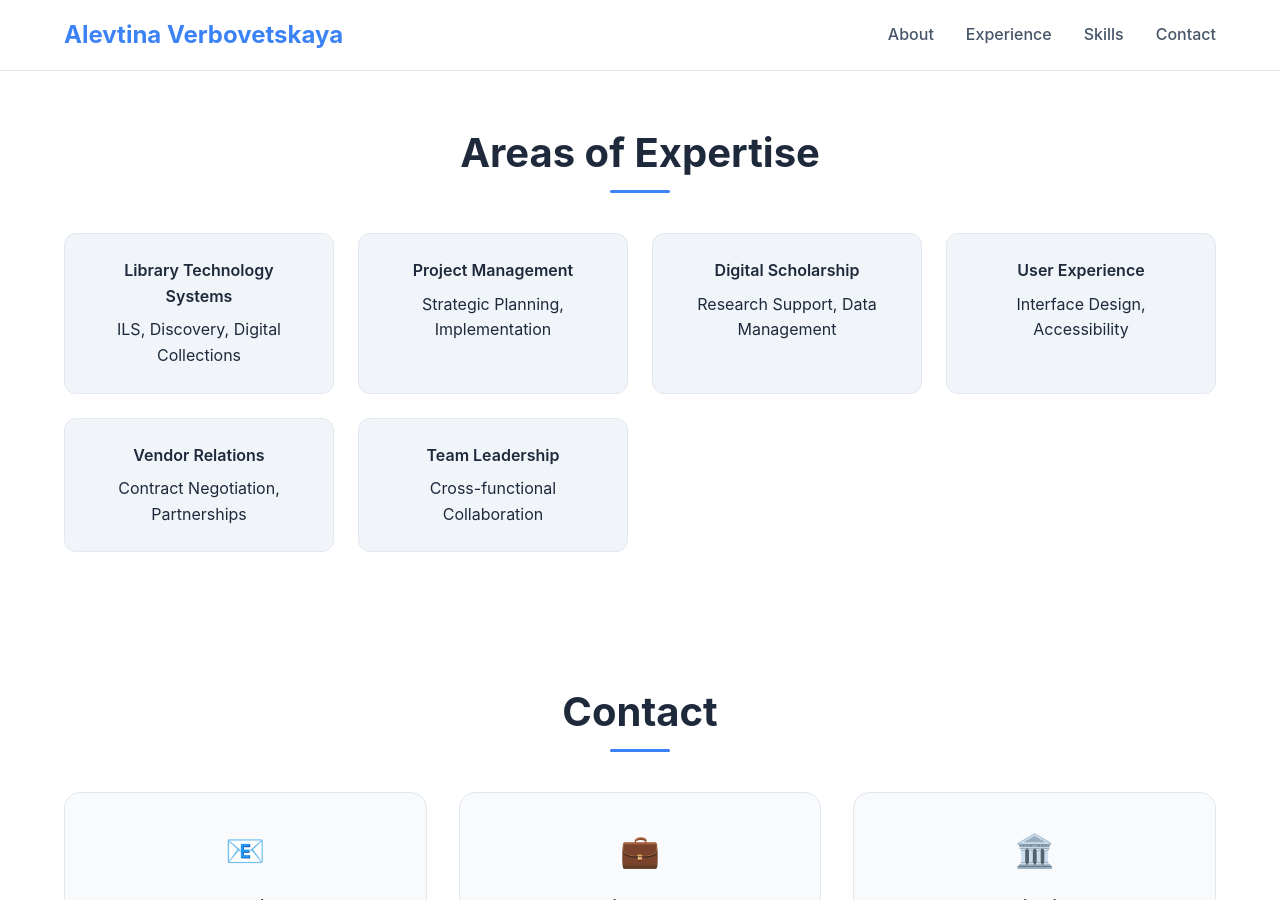
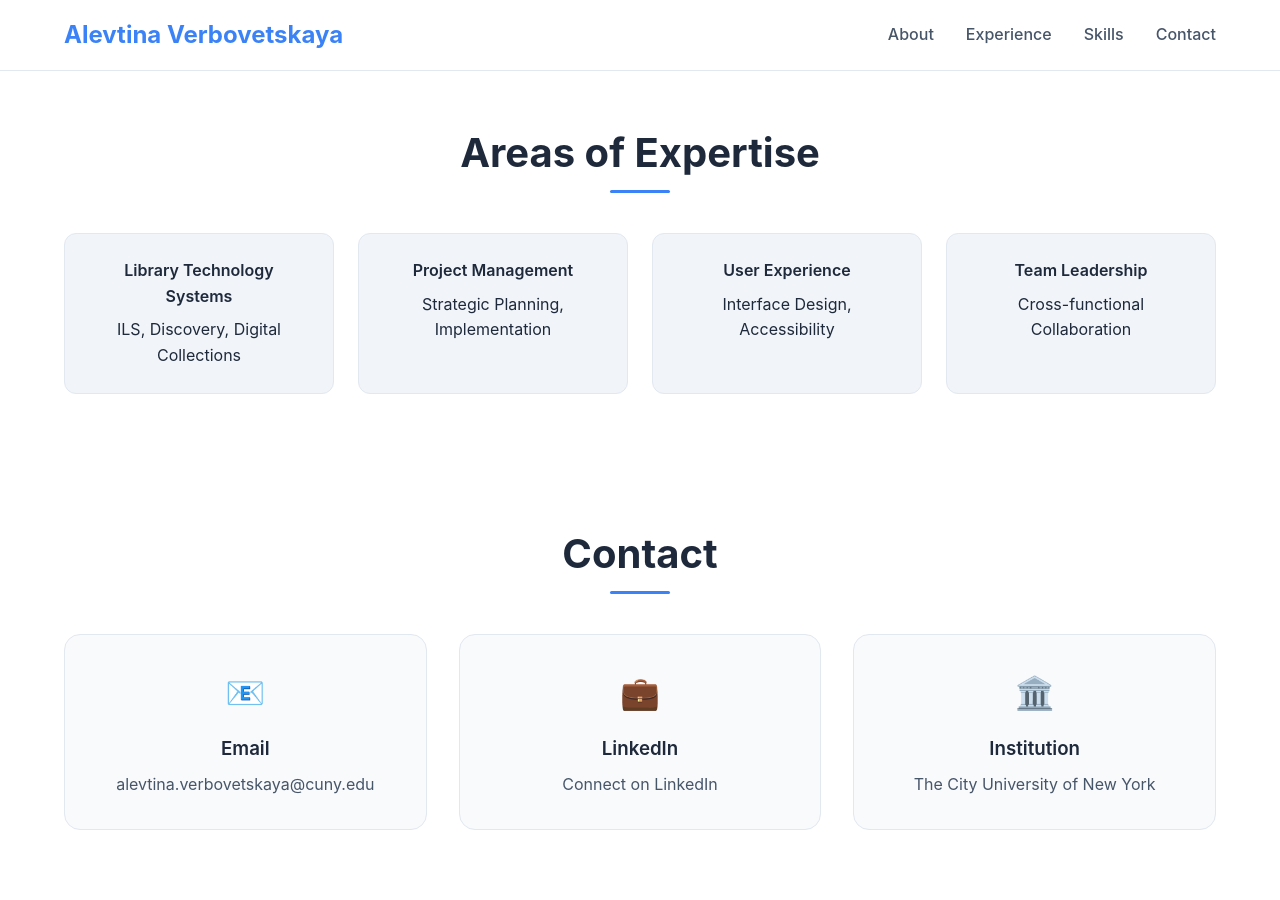
Before and after one commit to alevtina/alevtina.github.io, a Jekyll site: the page built from index.md, in a window 1280 px wide and 900 px high, scrolled down 1840 px. Built offline with Jekyll 4.4.1, drawn with Linux system fonts in a browser that asks for light colours; some web fonts are replaced.

Commit message:
Update index.md

```diff
--- a/index.md
+++ b/index.md
@@ -69,16 +69,8 @@ description: "University Director of Library Systems at The City University of N
             <div>Strategic Planning, Implementation</div>
         </div>
         <div class="skill-item">
-            <div class="skill-title">Digital Scholarship</div>
-            <div>Research Support, Data Management</div>
-        </div>
-        <div class="skill-item">
             <div class="skill-title">User Experience</div>
             <div>Interface Design, Accessibility</div>
-        </div>
-        <div class="skill-item">
-            <div class="skill-title">Vendor Relations</div>
-            <div>Contract Negotiation, Partnerships</div>
         </div>
         <div class="skill-item">
             <div class="skill-title">Team Leadership</div>
```
